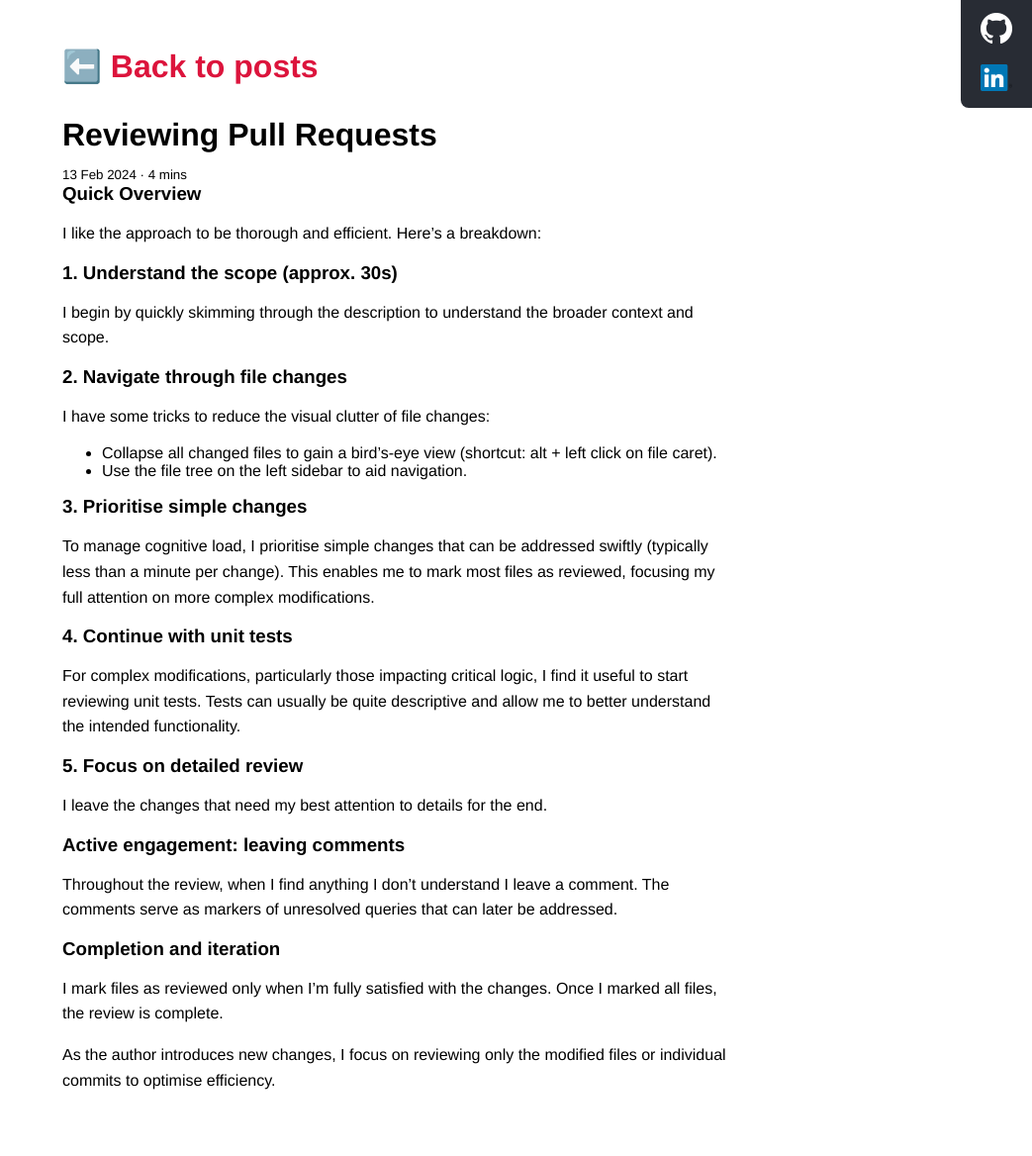
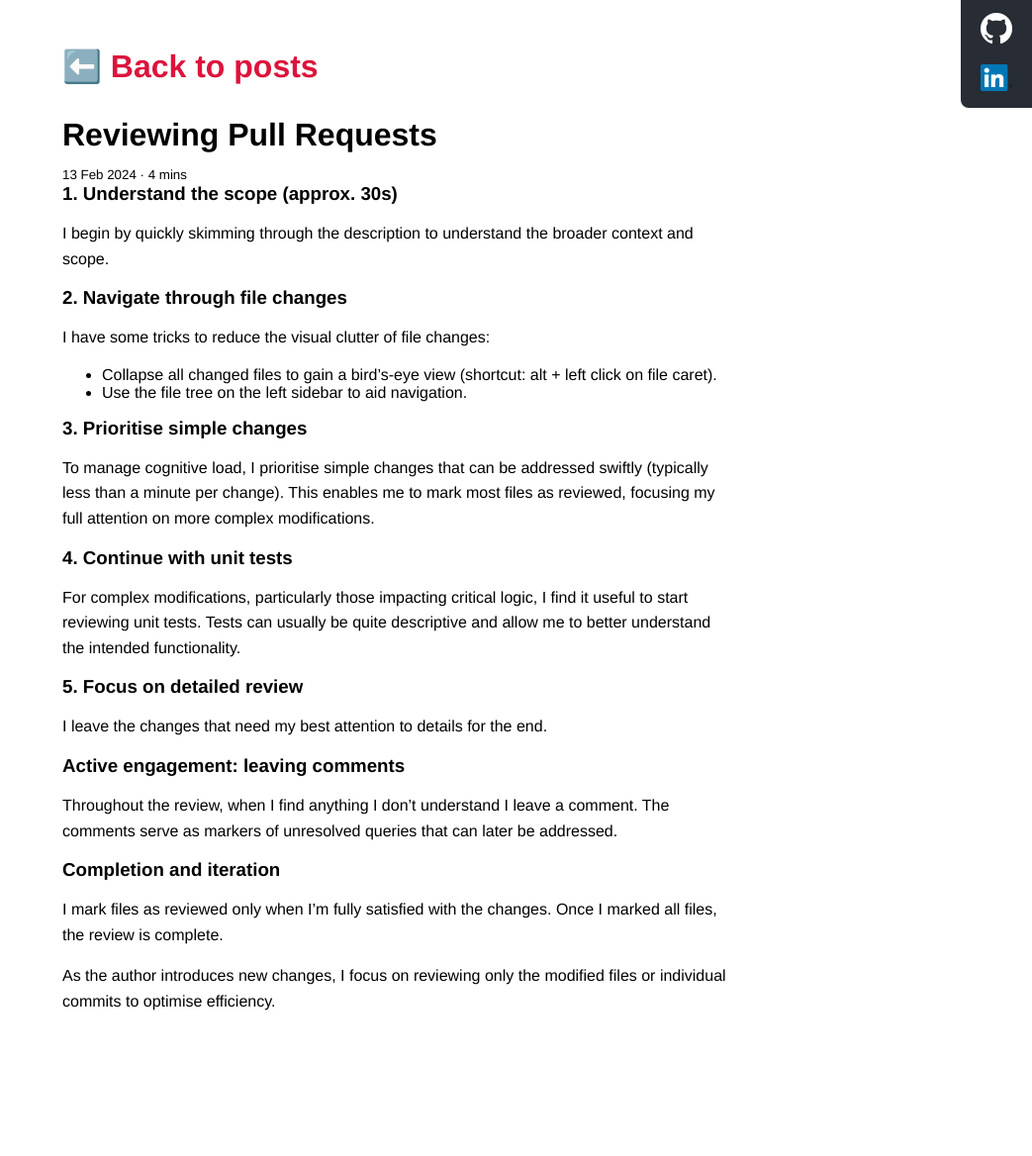
Before and after one commit to seraco/blog-sebastia, a Jekyll site: the page built from _posts/2024-02-13-reviewing-pull-requests.md, in a window 1280 px wide. Shown: the whole page at 99% size, without its empty margins (237-1280 px from the left). Built offline with Jekyll 4.4.1, drawn with Linux system fonts in a browser that asks for light colours; after the commit the page ends 1089 px from its top, so only the background shows below that.

Commit message:
Remove quick overview

```diff
--- a/_posts/2024-02-13-reviewing-pull-requests.md
+++ b/_posts/2024-02-13-reviewing-pull-requests.md
@@ -2,10 +2,6 @@
 excerpt: My code review process.
 time_to_read: 4 mins
 ---
-
-### Quick Overview
-
-I like the approach to be thorough and efficient. Here's a breakdown:
 
 ### 1. Understand the scope (approx. 30s)
 
```
